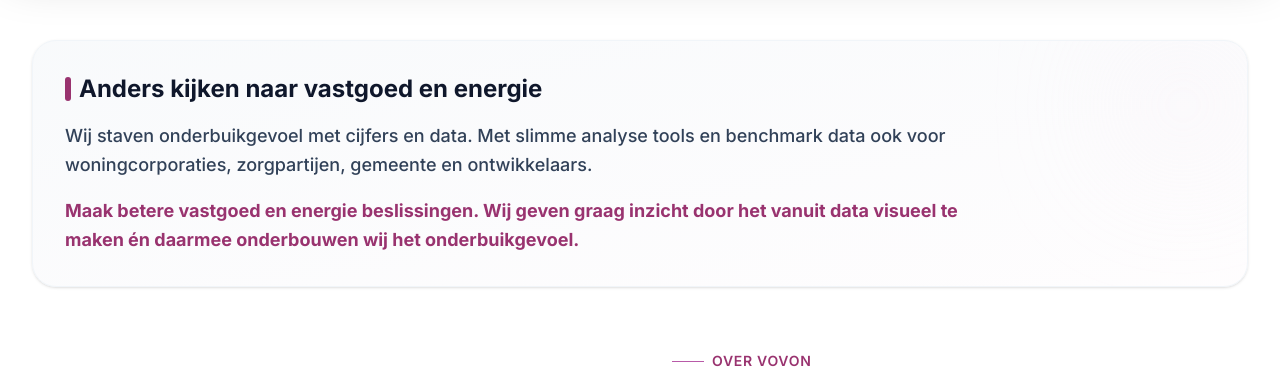
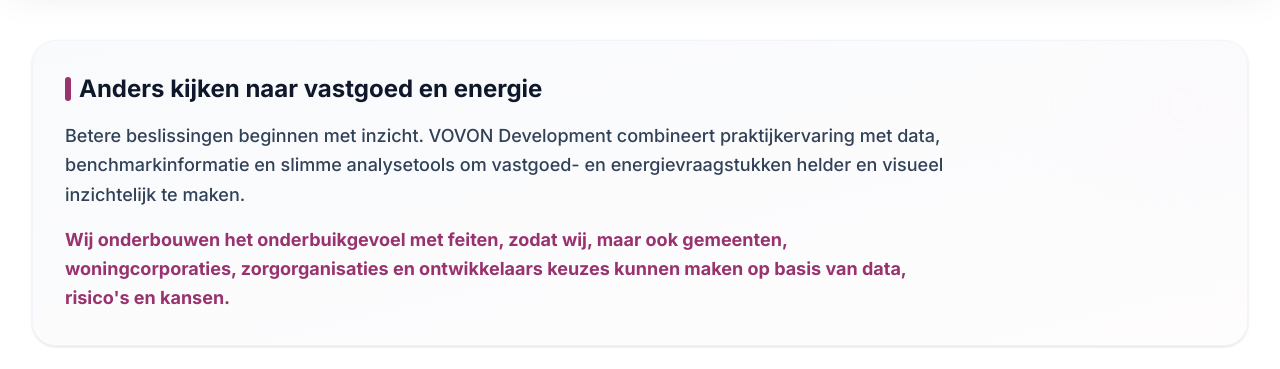
Before and after one commit to vosqdev/Vovon, a React (Vite) app: page / in a window 1280 px wide. Shown: the part 840-1209 px from the top of the page. Built offline with nearby package versions, Linux system fonts and the light colour scheme.

Commit message:
feat: update insight section copy
Refine text to better highlight VOVON's data-driven approach to real estate and energy decision-making.

```diff
--- a/src/translations.ts
+++ b/src/translations.ts
@@ -35,8 +35,8 @@
         'Process Direction & Project Management',
       ],
       insightTitle: 'Looking at real estate and energy differently',
-      insightText1: 'We back gut feelings with numbers and data. With smart analysis tools and benchmark data, also for housing corporations, healthcare organizations, municipalities, and developers.',
-      insightText2: 'Make better real estate and energy decisions. We love to provide insight by visualizing it with data, thereby substantiating intuition.',
+      insightText1: 'Better decisions start with insight. VOVON Development combines practical experience with data, benchmark information, and smart analytical tools to make real estate and energy challenges clear and visually understandable.',
+      insightText2: 'We back gut feelings with facts, enabling us, as well as municipalities, housing corporations, healthcare organizations, and developers, to make choices based on data, risks, and opportunities.',
     },
     story: {
       title: 'The Origin of',
@@ -85,8 +85,8 @@
       titleHighlight: 'Innovation',
       description: 'Data & AI make the difference. Using advanced web applications and AI tools to get a grip on real estate, energy, and projects. From feasibility to risk analysis, we bring clarity to complexity.',
       insightTitle: 'Looking at real estate and energy differently',
-      insightText1: 'We back gut feelings with numbers and data. With smart analysis tools and benchmark data, also for housing corporations, healthcare organizations, municipalities, and developers.',
-      insightText2: 'Make better real estate and energy decisions. We love to provide insight by visualizing it with data, thereby substantiating intuition.',
+      insightText1: 'Better decisions start with insight. VOVON Development combines practical experience with data, benchmark information, and smart analytical tools to make real estate and energy challenges clear and visually understandable.',
+      insightText2: 'We back gut feelings with facts, enabling us, as well as municipalities, housing corporations, healthcare organizations, and developers, to make choices based on data, risks, and opportunities.',
       features: [
         { title: 'Web Applications', description: 'For project structuring, monitoring, scenario analysis, and decision making.' },
         { title: 'AI Tools', description: 'For data enrichment, concept development, risk analysis, and strategic modeling.' },
@@ -193,8 +193,8 @@
         'Procesregie & projectmanagement',
       ],
       insightTitle: 'Anders kijken naar vastgoed en energie',
-      insightText1: 'Wij staven onderbuikgevoel met cijfers en data. Met slimme analyse tools en benchmark data ook voor woningcorporaties, zorgpartijen, gemeente en ontwikkelaars.',
-      insightText2: 'Maak betere vastgoed en energie beslissingen. Wij geven graag inzicht door het vanuit data visueel te maken én daarmee onderbouwen wij het onderbuikgevoel.',
+      insightText1: 'Betere beslissingen beginnen met inzicht. VOVON Development combineert praktijkervaring met data, benchmarkinformatie en slimme analysetools om vastgoed- en energievraagstukken helder en visueel inzichtelijk te maken.',
+      insightText2: 'Wij onderbouwen het onderbuikgevoel met feiten, zodat wij, maar ook gemeenten, woningcorporaties, zorgorganisaties en ontwikkelaars keuzes kunnen maken op basis van data, risico\'s en kansen.',
     },
     story: {
       title: 'De Oorsprong van',
@@ -243,8 +243,8 @@
       titleHighlight: 'Innovatie',
       description: 'Data & AI maken het verschil. Het gebruiken van geavanceerde webapplicaties en AI-tools om grip te krijgen op vastgoed, energie en projecten. Van haalbaarheid tot risicoanalyse, wij brengen helderheid in complexiteit.',
       insightTitle: 'Anders kijken naar vastgoed en energie',
-      insightText1: 'Wij staven onderbuikgevoel met cijfers en data. Met slimme analyse tools en benchmark data ook voor woningcorporaties, zorgpartijen, gemeente en ontwikkelaars.',
-      insightText2: 'Maak betere vastgoed en energie beslissingen. Wij geven graag inzicht door het vanuit data visueel te maken én daarmee onderbouwen wij het onderbuikgevoel.',
+      insightText1: 'Betere beslissingen beginnen met inzicht. VOVON Development combineert praktijkervaring met data, benchmarkinformatie en slimme analysetools om vastgoed- en energievraagstukken helder en visueel inzichtelijk te maken.',
+      insightText2: 'Wij onderbouwen het onderbuikgevoel met feiten, zodat wij, maar ook gemeenten, woningcorporaties, zorgorganisaties en ontwikkelaars keuzes kunnen maken op basis van data, risico\'s en kansen.',
       features: [
         { title: 'Webapplicaties', description: 'Voor projectstructurering, monitoring, scenario-analyse en besluitvorming.' },
         { title: 'AI Tools', description: 'Voor dataverrijking, conceptontwikkeling, risicoanalyse en strategische modellering.' },
```
